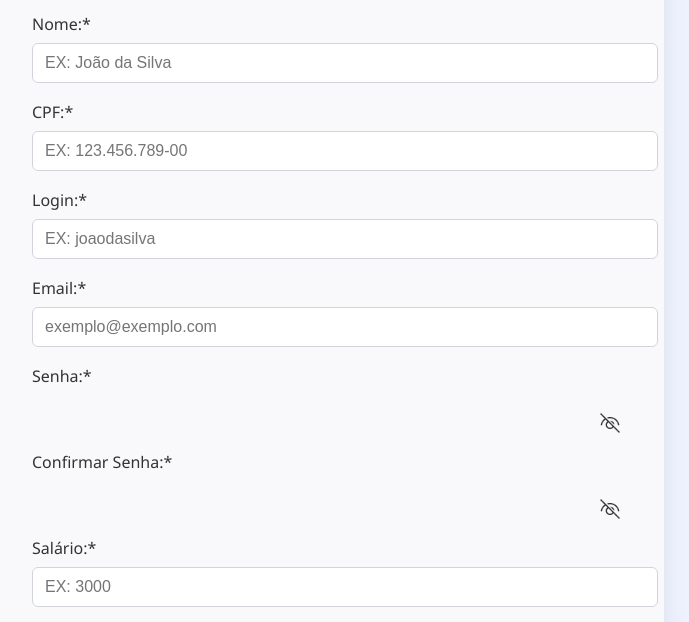
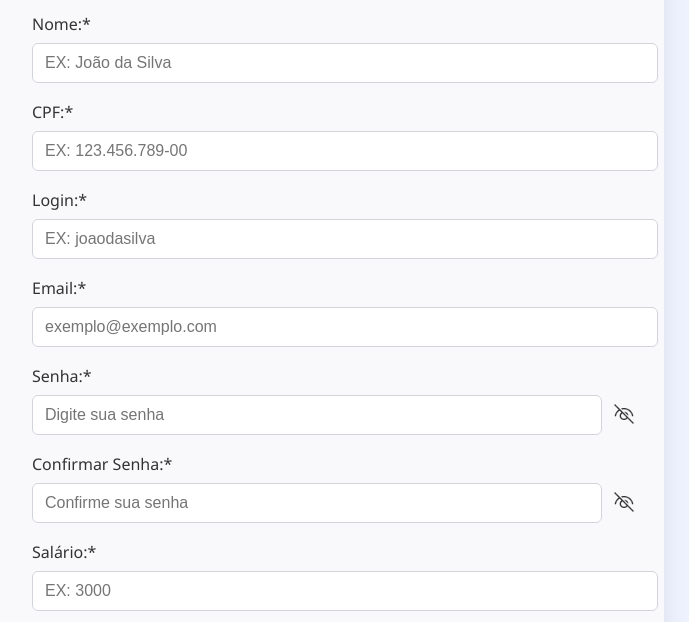
Before and after one commit to brenocoelhos/Exercicio-programa-para-internet, a website: page index.html in a window 1280 px wide. Shown: the part 175-797 px from the top of the page, without its empty margins (308-997 px from the left). Drawn offline with nearby package versions, Linux system fonts and the light colour scheme.

Commit message:
fix: imput password

```diff
--- a/index.html
+++ b/index.html
@@ -53,7 +53,7 @@
         <div>
           <label for="email">Email:* </label>
         <input
-          type="email"
+          type="password"
           id="email"
           name="email"
           placeholder="exemplo@exemplo.com"
@@ -62,7 +62,7 @@
       <div class="input-wrapper">
         <label for="password">Senha:* </label>
         <div class="input-with-icon">
-          <input type="password" id="password" name="password" placeholder="" />
+          <input type="password" id="senha" name="password" placeholder="Digite sua senha" />
           <img src="eye.png" alt="Mostrar senha" class="eye-icon" id="togglePassword">
         </div>
       </div>
@@ -71,9 +71,9 @@
         <div class="input-with-icon">
           <input
             type="password"
-            id="confirmPassword"
+            id="senha"
             name="confirmPassword"
-            placeholder=""
+            placeholder="Confirme sua senha"
           />
           <img src="eye.png" alt="Mostrar senha" class="eye-icon" id="togglePassword">
         </div>
--- a/script.js
+++ b/script.js
@@ -7,8 +7,8 @@ document.addEventListener("DOMContentLoaded", () => {
     cpf: document.getElementById("cpf"),
     login: document.getElementById("login"),
     email: document.getElementById("email"),
-    password: document.getElementById("password"),
-    confirmPassword: document.getElementById("confirmPassword"),
+    password: document.getElementById("senha"),
+    confirmPassword: document.getElementById("senha"),
     salario: document.getElementById("salario"),
     numeroDependentes: document.getElementById("numeroDependentes"),
     impostoRenda: document.getElementById("impostoRenda"),
@@ -149,11 +149,11 @@ document.addEventListener("DOMContentLoaded", () => {
 });
 
 const togglePassword = document.getElementById('togglePassword');
-const password = document.getElementById('password');
+const password = document.getElementById('senha');
 
 togglePassword.addEventListener('click', () => {
     const type = password.getAttribute('type') === 'password' ? 'text' : 'password';
     password.setAttribute('type', type);
     // opcional: trocar a imagem do olho
-    togglePassword.src = type === 'password' ? 'olho.png' : 'olho-aberto.png';
+    togglePassword.src = type === 'password' ? 'eye.png' : 'eye.png';
 });
--- a/style.css
+++ b/style.css
@@ -141,11 +141,9 @@ form input[type="submit"] {
 }
 
 .input-with-icon input {
-    width: 100%;
+    width: 95%;
     padding-right: 40px; /* espaço para o ícone */
-    border: 1px solid var(--border);
     border-radius: 6px;
-    background: var(--card);
     color: var(--text);
     font-size: 16px;
 }
@@ -158,4 +156,6 @@ form input[type="submit"] {
     width: 24px;
     height: 24px;
     cursor: pointer;
+    margin-top: -10px;
+    margin-right: -14px;
 }
```
Also changed, not shown: 1 other file.
